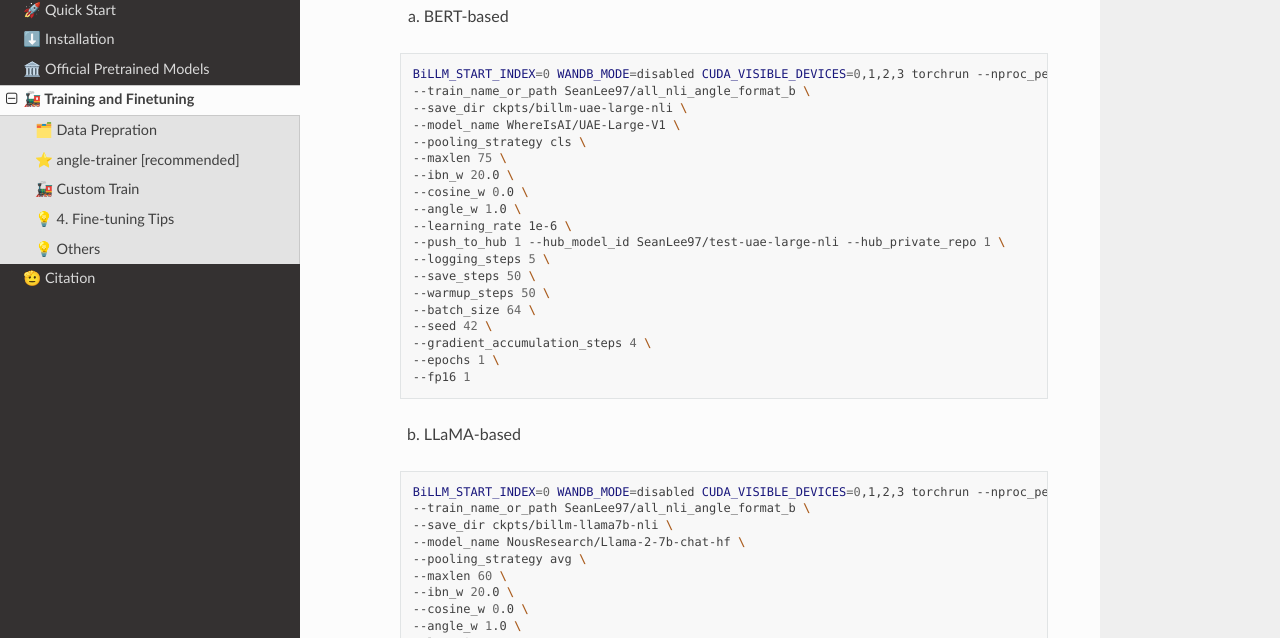
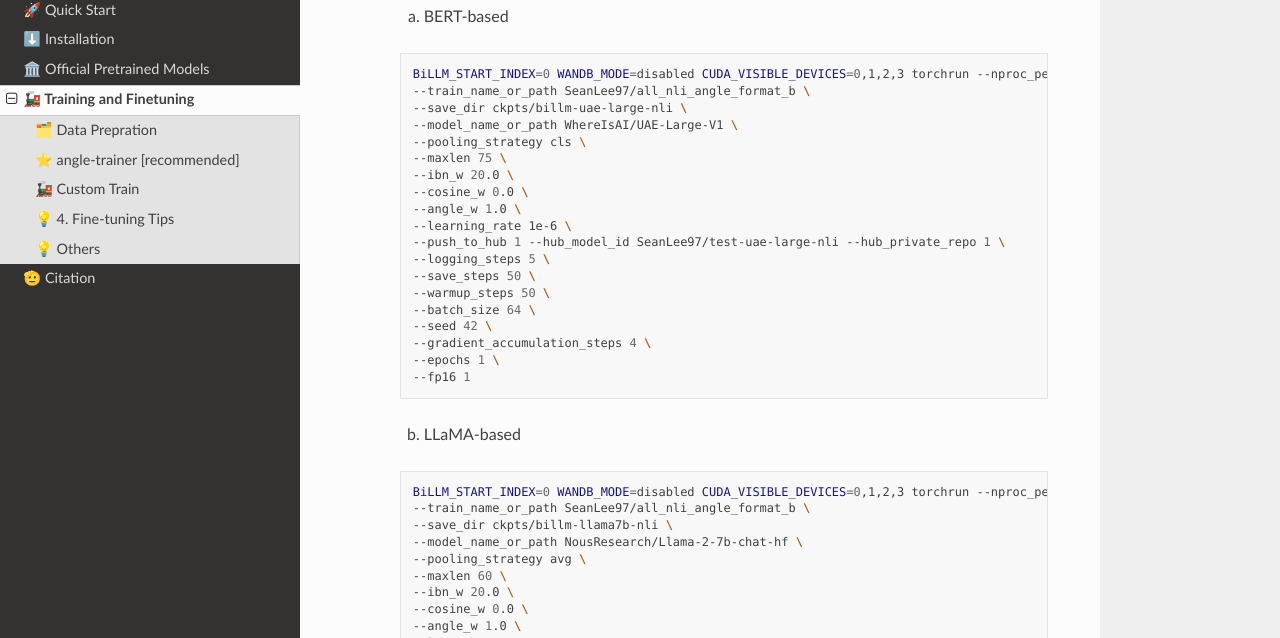
Before and after one commit to SeanLee97/AnglE, a Sphinx documentation site: the page built from docs/notes/training.rst, in a window 1280 px wide and 900 px high, scrolled down 991 px. Shown: the part 142-780 px from the top of the window. Built offline with Sphinx 7.4.7 and the Read the Docs theme 2.0.0, drawn with Linux system fonts in a browser that asks for light colours.

Commit message:
fix: model_name -> model_name_or_path

```diff
--- a/docs/notes/training.rst
+++ b/docs/notes/training.rst
@@ -52,7 +52,7 @@
         BiLLM_START_INDEX=0 WANDB_MODE=disabled CUDA_VISIBLE_DEVICES=0,1,2,3 torchrun --nproc_per_node=4 --master_port=2345 -m angle_emb.angle_trainer \
         --train_name_or_path SeanLee97/all_nli_angle_format_b \
         --save_dir ckpts/billm-uae-large-nli \
-        --model_name WhereIsAI/UAE-Large-V1 \
+        --model_name_or_path WhereIsAI/UAE-Large-V1 \
         --pooling_strategy cls \
         --maxlen 75 \
         --ibn_w 20.0 \
@@ -78,7 +78,7 @@
         BiLLM_START_INDEX=0 WANDB_MODE=disabled CUDA_VISIBLE_DEVICES=0,1,2,3 torchrun --nproc_per_node=4 --master_port=2345 -m angle_emb.angle_trainer \
         --train_name_or_path SeanLee97/all_nli_angle_format_b \
         --save_dir ckpts/billm-llama7b-nli \
-        --model_name NousResearch/Llama-2-7b-chat-hf \
+        --model_name_or_path NousResearch/Llama-2-7b-chat-hf \
         --pooling_strategy avg \
         --maxlen 60 \
         --ibn_w 20.0 \
```
